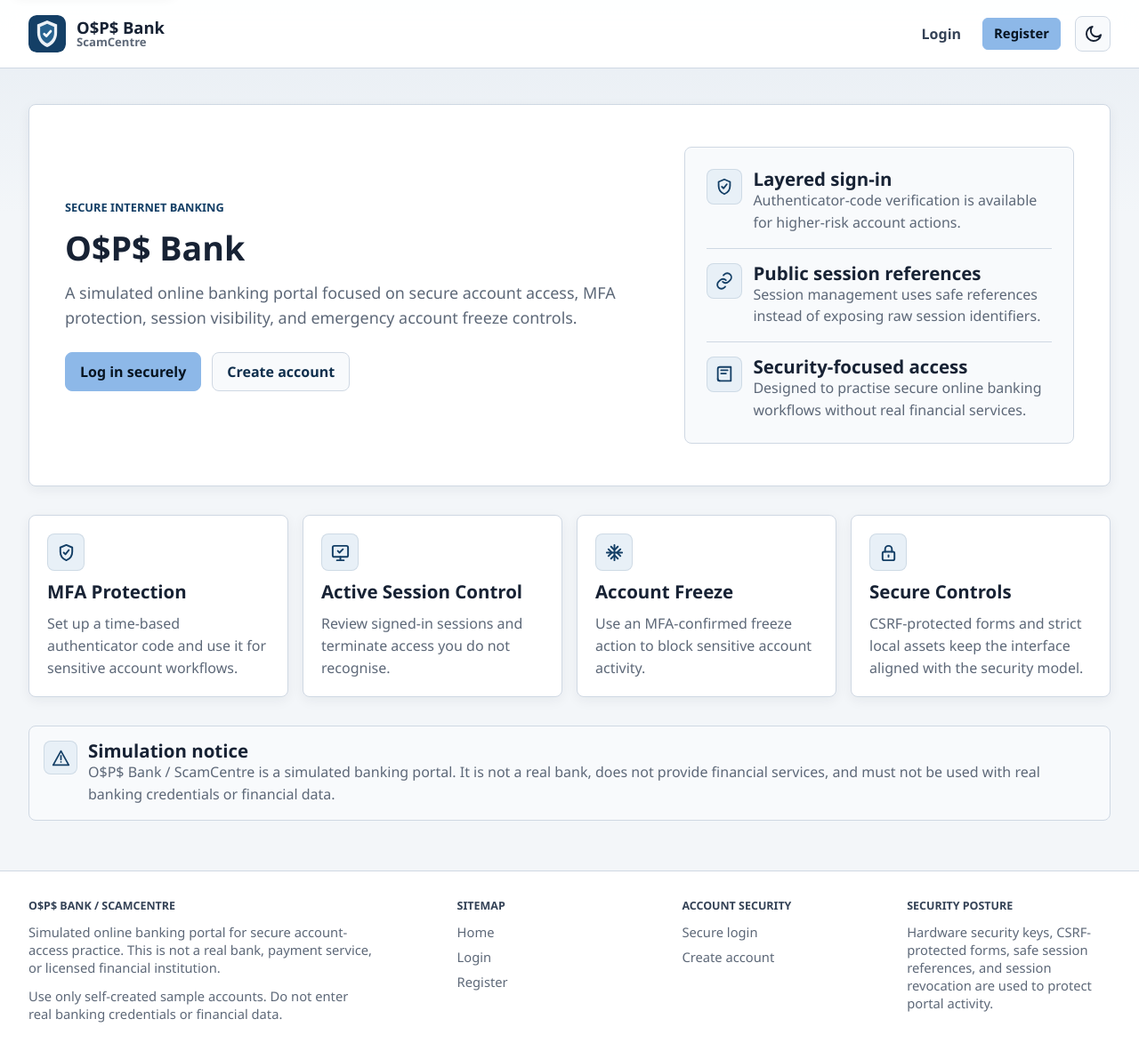
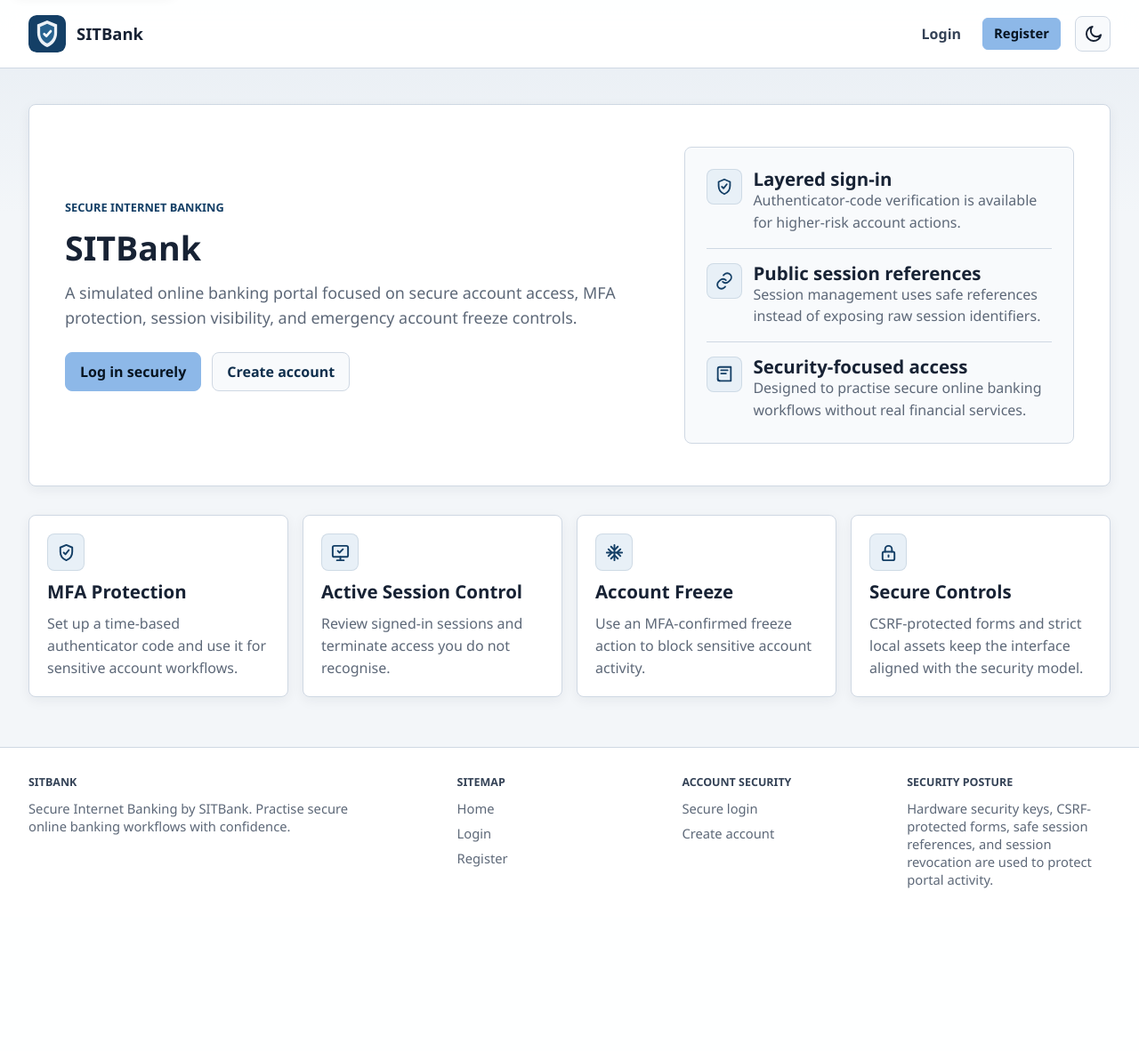
Before and after one commit to Koon-Kiat/SITBank, a Flask app: page / in a window 1280 px wide. Shown: the whole page at 89% size. After the commit the page ends 999 px from the top, so only its background shows below. Run offline with Flask 3, Linux system fonts and the light colour scheme; parts of the project's set-up code (start-up, migrations or seed data) failed here and were passed over; some libraries are stand-ins or nearby versions.

Commit message:
O$P$/ScamCentre naming convention changed to SITBank to reduce the chances of being flagged as fradulent website.

```diff
--- a/app/templates/base.html
+++ b/app/templates/base.html
@@ -3,7 +3,7 @@
   <head>
     <meta charset="utf-8">
     <meta name="viewport" content="width=device-width, initial-scale=1">
-    <title>{% block title %}O$P$ Bank{% endblock %}</title>
+    <title>{% block title %}SITBank{% endblock %}</title>
     <link rel="stylesheet" href="{{ url_for('static', filename='css/app.css') }}">
     <script src="{{ url_for('static', filename='js/theme.js') }}" defer></script>
     <script src="{{ url_for('static', filename='js/webauthn.js') }}" defer></script>
@@ -97,11 +97,10 @@
     <a class="skip-link" href="#main-content">Skip to main content</a>
     <header class="site-header">
       <div class="header-inner">
-        <a class="brand" href="{{ url_for('web.dashboard') if g.current_user else url_for('main.index') }}" aria-label="O$P$ Bank home">
+        <a class="brand" href="{{ url_for('web.dashboard') if g.current_user else url_for('main.index') }}" aria-label="SITBank home">
           <img class="brand-mark" src="{{ url_for('static', filename='img/osp-bank-mark.svg') }}" alt="" aria-hidden="true">
           <span class="brand-copy">
-            <span class="brand-name">O$P$ Bank</span>
-            <span class="brand-subtitle">ScamCentre</span>
+            <span class="brand-name">SITBank</span>
           </span>
         </a>
 
@@ -204,9 +203,8 @@
     <footer class="site-footer">
       <div class="footer-inner">
         <section class="footer-brand" aria-label="Service information">
-          <h2 class="footer-heading">O$P$ Bank / ScamCentre</h2>
-          <p>Simulated online banking portal for secure account-access practice. This is not a real bank, payment service, or licensed financial institution.</p>
-          <p>Use only self-created sample accounts. Do not enter real banking credentials or financial data.</p>
+          <h2 class="footer-heading">SITBank</h2>
+          <p>Secure Internet Banking by SITBank. Practise secure online banking workflows with confidence.</p>
         </section>
 
         <section class="footer-column" aria-label="Sitemap">
--- a/app/templates/dashboard.html
+++ b/app/templates/dashboard.html
@@ -1,6 +1,6 @@
 {% extends "base.html" %}
 
-{% block title %}Dashboard | O$P$ Bank{% endblock %}
+{% block title %}Dashboard | SITBank{% endblock %}
 
 {% block content %}
 <section class="dashboard">
--- a/app/templates/error.html
+++ b/app/templates/error.html
@@ -1,6 +1,6 @@
 {% extends "base.html" %}
 
-{% block title %}{{ status_code }} | O$P$ Bank{% endblock %}
+{% block title %}{{ status_code }} | SITBank{% endblock %}
 
 {% block content %}
 <section class="panel narrow empty-state">
--- a/app/templates/freeze.html
+++ b/app/templates/freeze.html
@@ -1,6 +1,6 @@
 {% extends "base.html" %}
 
-{% block title %}Freeze Account | O$P$ Bank{% endblock %}
+{% block title %}Freeze Account | SITBank{% endblock %}
 
 {% block content %}
 <section class="security-page freeze-page">
--- a/app/templates/index.html
+++ b/app/templates/index.html
@@ -1,13 +1,13 @@
 {% extends "base.html" %}
 
-{% block title %}O$P$ Bank Secure Banking{% endblock %}
+{% block title %}SITBank Secure Banking{% endblock %}
 
 {% block content %}
 <div class="section-stack">
   <section class="hero">
     <div class="hero-content">
       <p class="eyebrow">Secure Internet Banking</p>
-      <h1>O$P$ Bank</h1>
+      <h1>SITBank</h1>
       <p class="lede">A simulated online banking portal focused on secure account access, MFA protection, session visibility, and emergency account freeze controls.</p>
       <div class="actions">
         {% if g.current_user %}
@@ -81,14 +81,5 @@
     </article>
   </section>
 
-  <section class="notice" aria-label="Simulation disclaimer">
-    <span class="notice-icon" aria-hidden="true">
-      <svg class="icon" focusable="false"><use href="#icon-alert"></use></svg>
-    </span>
-    <div>
-      <h2>Simulation notice</h2>
-      <p class="muted">O$P$ Bank / ScamCentre is a simulated banking portal. It is not a real bank, does not provide financial services, and must not be used with real banking credentials or financial data.</p>
-    </div>
-  </section>
 </div>
 {% endblock %}
--- a/app/templates/login.html
+++ b/app/templates/login.html
@@ -1,6 +1,6 @@
 {% extends "base.html" %}
 
-{% block title %}Login | O$P$ Bank{% endblock %}
+{% block title %}Login | SITBank{% endblock %}
 
 {% block content %}
 <section class="auth-shell">
@@ -19,7 +19,7 @@
   <div class="auth-card">
     <div class="page-heading">
       <p class="eyebrow">Account login</p>
-      <h2>Log in to O$P$ Bank</h2>
+      <h2>Log in to SITBank</h2>
     </div>
     <form method="post" action="{{ url_for('web.login_submit') }}" novalidate>
       {{ form.hidden_tag() }}
--- a/app/templates/mfa_setup.html
+++ b/app/templates/mfa_setup.html
@@ -1,6 +1,6 @@
 {% extends "base.html" %}
 
-{% block title %}Authenticator MFA | O$P$ Bank{% endblock %}
+{% block title %}Authenticator MFA | SITBank{% endblock %}
 
 {% block content %}
 <section class="security-page mfa-page">
--- a/app/templates/mfa_verify.html
+++ b/app/templates/mfa_verify.html
@@ -1,6 +1,6 @@
 {% extends "base.html" %}
 
-{% block title %}MFA Verification | O$P$ Bank{% endblock %}
+{% block title %}MFA Verification | SITBank{% endblock %}
 
 {% block content %}
 <section class="auth-card narrow">
--- a/app/templates/password_change.html
+++ b/app/templates/password_change.html
@@ -1,6 +1,6 @@
 {% extends "base.html" %}
 
-{% block title %}Change Password | O$P$ Bank{% endblock %}
+{% block title %}Change Password | SITBank{% endblock %}
 
 {% block content %}
 <section class="security-page profile-page">
--- a/app/templates/profile.html
+++ b/app/templates/profile.html
@@ -1,6 +1,6 @@
 {% extends "base.html" %}
 
-{% block title %}Edit Profile | O$P$ Bank{% endblock %}
+{% block title %}Edit Profile | SITBank{% endblock %}
 
 {% block content %}
 <section class="security-page profile-page">
--- a/app/templates/register.html
+++ b/app/templates/register.html
@@ -1,6 +1,6 @@
 {% extends "base.html" %}
 
-{% block title %}Register | O$P$ Bank{% endblock %}
+{% block title %}Register | SITBank{% endblock %}
 
 {% block content %}
 <section class="auth-shell">
--- a/app/templates/security_keys.html
+++ b/app/templates/security_keys.html
@@ -1,6 +1,6 @@
 {% extends "base.html" %}
 
-{% block title %}Security Keys | O$P$ Bank{% endblock %}
+{% block title %}Security Keys | SITBank{% endblock %}
 
 {% block content %}
 <section class="security-page key-page">
--- a/app/templates/sessions.html
+++ b/app/templates/sessions.html
@@ -1,6 +1,6 @@
 {% extends "base.html" %}
 
-{% block title %}Session Management | O$P$ Bank{% endblock %}
+{% block title %}Session Management | SITBank{% endblock %}
 
 {% block content %}
 <section class="panel section-stack">
--- a/config.py
+++ b/config.py
@@ -112,11 +112,11 @@ class Config:
     PASSWORD_MAX_CHARS = int(os.getenv("PASSWORD_MAX_CHARS", "256"))
     if PASSWORD_MAX_CHARS < 64 or PASSWORD_MAX_CHARS > 1024:
         raise RuntimeError("PASSWORD_MAX_CHARS must be between 64 and 1024")
-    MFA_ISSUER_NAME = os.getenv("MFA_ISSUER_NAME", "O$P$ Bank")
+    MFA_ISSUER_NAME = os.getenv("MFA_ISSUER_NAME", "SITBank")
 
     WEBAUTHN_RP_ID = _required_webauthn_rp_id("WEBAUTHN_RP_ID")
     WEBAUTHN_RP_ORIGIN = _required_webauthn_origin("WEBAUTHN_RP_ORIGIN", rp_id=WEBAUTHN_RP_ID)
-    WEBAUTHN_RP_NAME = "O$P$ Bank"
+    WEBAUTHN_RP_NAME = "SITBank"
     WEBAUTHN_TIMEOUT_MS = 60_000
     WEBAUTHN_REQUIRED_CREDENTIALS = 2
     WEBAUTHN_ENFORCE_KEY_SETUP = False
```
Also changed, not shown: tests/conftest.py (+3 -3 lines), tests/test_config.py (+1 -1 lines), tests/test_group_a_security.py (+1 -1 lines), tests/test_pentest_auth_bypass.py (+1 -1 lines), tests/test_webauthn_lifecycle.py (+2 -2 lines).
